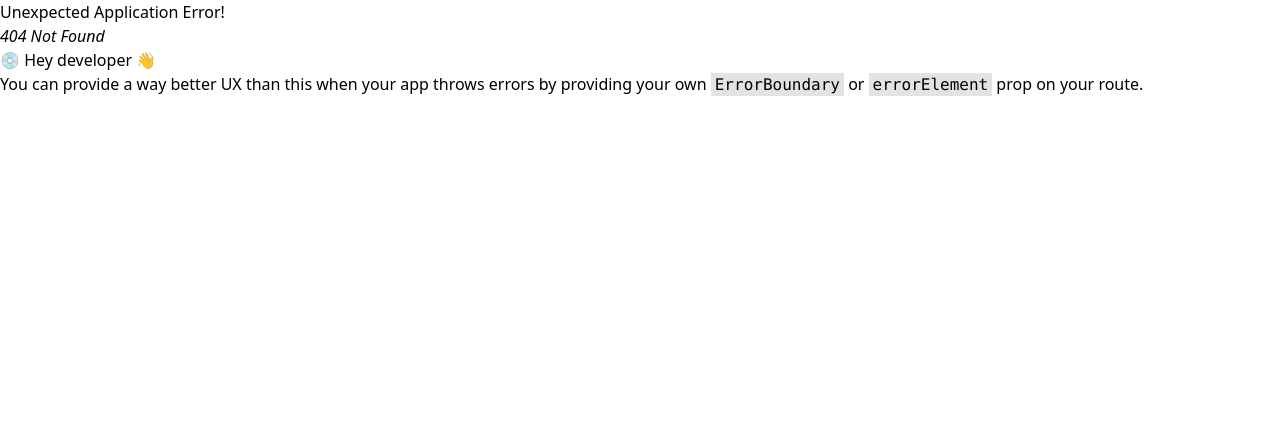
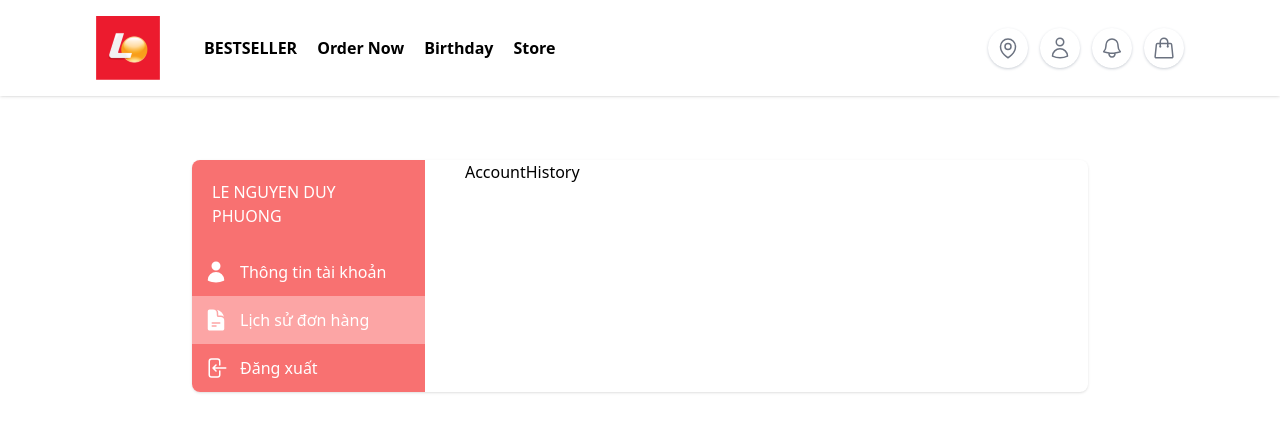
Before and after one commit to phuongsover1/do-an-thuc-tap-tot-nghiep, a React (Vite) app in the folder fastfood-frontend/: page /account/history in a window 1280 px wide. Before the commit this address had no page. Shown: the top 432 px of the page. Built offline with nearby package versions, Linux system fonts and the light colour scheme.

Commit message:
đang tạo giao diện thông tin user, và xem hóa đơn

```diff
--- /dev/null
+++ b/fastfood-frontend/src/scenes/account/account-history/index.tsx
@@ -0,0 +1,9 @@
+import React from 'react';
+
+type Props = {};
+
+const AccountHistory = (props: Props) => {
+  return <div>AccountHistory</div>;
+};
+
+export default AccountHistory;
--- /dev/null
+++ b/fastfood-frontend/src/scenes/account/account-info/index.tsx
@@ -0,0 +1,9 @@
+import React from 'react';
+
+type Props = {};
+
+const AccountInfo = (props: Props) => {
+  return <div>AccountInfo</div>;
+};
+
+export default AccountInfo;
--- /dev/null
+++ b/fastfood-frontend/src/scenes/account/account-root/index.tsx
@@ -0,0 +1,57 @@
+import {
+  ArrowLeftOnRectangleIcon,
+  DocumentTextIcon,
+  UserIcon,
+} from '@heroicons/react/24/solid';
+import React from 'react';
+import { Outlet, useLocation, useNavigate, useParams } from 'react-router-dom';
+import { Link } from 'react-router-dom';
+
+type Props = {};
+
+const AccountRoot = (props: Props) => {
+  const { pathname } = useLocation();
+  const active = pathname.substring(pathname.lastIndexOf('/') + 1);
+  console.log('active: ', active);
+
+  return (
+    <div className="flex container mt-40 max-w-4xl m-auto rounded-lg shadow">
+      <div className="sidebar basis-80 bg-red-400  rounded-l-lg text-white">
+        <p className="p-5">LE NGUYEN DUY PHUONG</p>
+        <ul className="">
+          <Link to={'/account/info'}>
+            <li
+              className={`flex gap-3 items-center p-3 hover:bg-red-300 ${
+                active === 'info' ? 'bg-red-300' : ''
+              }`}
+            >
+              <UserIcon className="w-6 h-6" /> <span>Thông tin tài khoản</span>
+            </li>
+          </Link>
+          <Link to={'/account/history'}>
+            <li
+              className={`flex gap-3 items-center p-3 hover:bg-red-300 ${
+                active === 'history' ? 'bg-red-300' : ''
+              }`}
+            >
+              <DocumentTextIcon className="w-6 h-6" />{' '}
+              <span>Lịch sử đơn hàng</span>
+            </li>
+          </Link>
+          <Link to={'/'}>
+            <li className="flex gap-3 items-center p-3 hover:bg-red-300 rounded-l-lg rounded-t-none">
+              <ArrowLeftOnRectangleIcon className="w-6 h-6" />{' '}
+              <span>Đăng xuất</span>
+            </li>
+          </Link>
+        </ul>
+      </div>
+
+      <div className="w-full pl-10">
+        <Outlet />
+      </div>
+    </div>
+  );
+};
+
+export default AccountRoot;
--- a/fastfood-frontend/src/shared/UserIconComponent.tsx
+++ b/fastfood-frontend/src/shared/UserIconComponent.tsx
@@ -6,6 +6,7 @@ import {
   UserIcon,
 } from '@heroicons/react/24/outline';
 import { UserIcon as UserIconSolid } from '@heroicons/react/24/solid';
+import { Link } from 'react-router-dom';
 
 type Props = {
   userIconClickedHandler: () => void;
@@ -30,12 +31,15 @@ const UserIconComponent = ({ userIconClickedHandler, open }: Props) => {
       {idAccount !== null && open && (
         <div className="absolute -left-24 top-20 w-60 rounded-lg bg-white p-6 drop-shadow-xl before:absolute before:-top-2 before:left-[6.5rem] before:z-0 before:h-5 before:w-5 before:rotate-45 before:bg-white before:text-white before:content-['dffd']">
           <ul className="flex flex-col gap-2 text-slate-600">
+            <Link to={'/account'}>
               <li className="flex items-center gap-2">
                 <span>
                   <UserIconSolid className="h-6 w-6" />
                 </span>
                 <span>Account Information</span>
               </li>
+            </Link>
+
             <li className="flex items-center gap-2">
               <span>
                 <DocumentTextIcon className="h-6 w-6" />
```
Also changed, not shown: fastfood-frontend/src/main.tsx (+14 -0 lines). Lines whose indentation alone changed are shown as unchanged.
